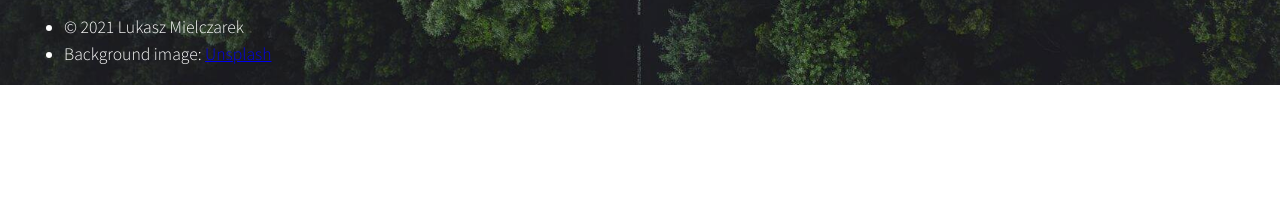
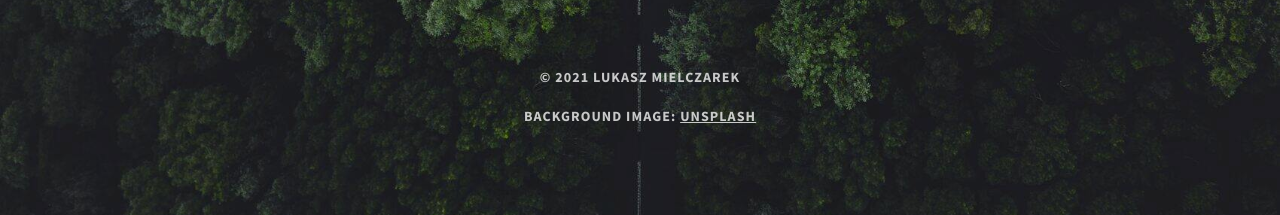
Before and after one commit to lukaszmielczarekdev/portfolio, a plain HTML site: page index.html in a window 1280 px wide. Shown: the part 2723-2938 px from the top of the page. Before the commit the page ends 2808 px from the top, so only its background shows below. Drawn offline with Linux system fonts and the light colour scheme.

Commit message:
PORTFOLIO-9 copyright adjustments

```diff
--- a/index.css
+++ b/index.css
@@ -95,6 +95,15 @@ h3 {
   font-size: 1.33333333em;
   line-height: 0.75em;
   vertical-align: 0 !important;
+}
+
+#copyright {
+  color: var(--clr-primary-100);
+  font-family: var(--ff-primary);
+  font-size: 0.8rem;
+  font-weight: 700;
+  letter-spacing: 0.075em;
+  line-height: 1.5;
 }
 
 .button {
@@ -267,3 +276,43 @@ a.image {
   color: var(--clr-primary-200) !important;
   color: inherit;
 }
+
+/* copyright */
+
+#copyright {
+  color: var(--clr-primary-100);
+  position: relative;
+  cursor: default;
+  font-family: var(--ff-primary);
+  font-size: 0.8rem;
+  font-weight: 700;
+  letter-spacing: 0.075em;
+  line-height: 1.5;
+  text-align: center;
+  text-transform: uppercase;
+  margin: 4rem auto 5rem auto;
+  width: calc(100% - 4rem);
+  max-width: 72rem;
+  z-index: 2;
+}
+
+#copyright a {
+  color: var(--clr-nautral-100);
+  color: inherit;
+}
+
+#copyright a:hover {
+  text-decoration: none;
+  color: var(--clr-primary-200) !important;
+}
+
+#copyright ul {
+  margin: 0;
+  padding-left: 0;
+}
+#copyright ul li {
+  border-left: 0;
+  margin: 1rem 0 0 0;
+  padding-left: 0;
+  display: block;
+}
--- a/index.html
+++ b/index.html
@@ -125,7 +125,7 @@
         </section>
       </footer>
       <!-- copyright -->
-      <div id="copyright" class="bg-transparent container">
+      <div id="copyright" class="bg-transparent text-center container">
         <ul>
           <li>© 2021 Lukasz Mielczarek</li>
           <li>Background image: <a href="https://unsplash.com">Unsplash</a></li>
```
